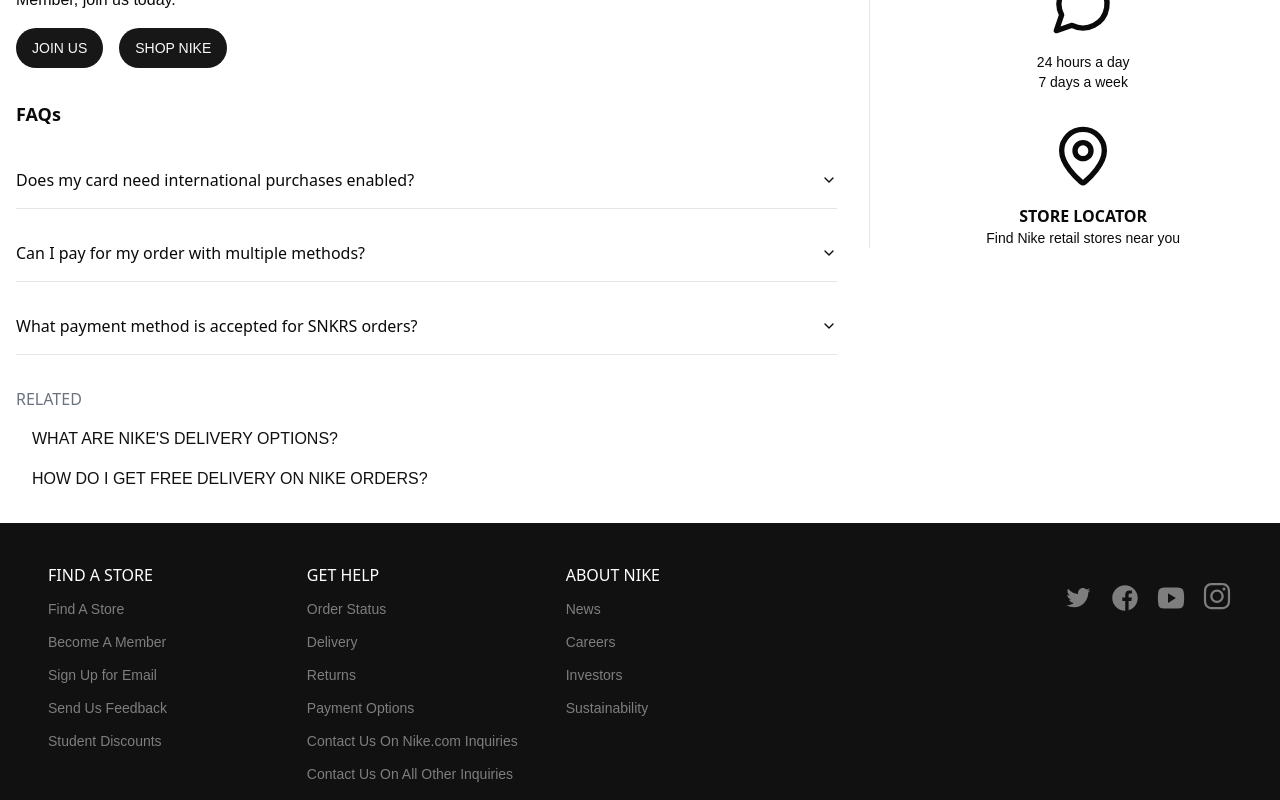
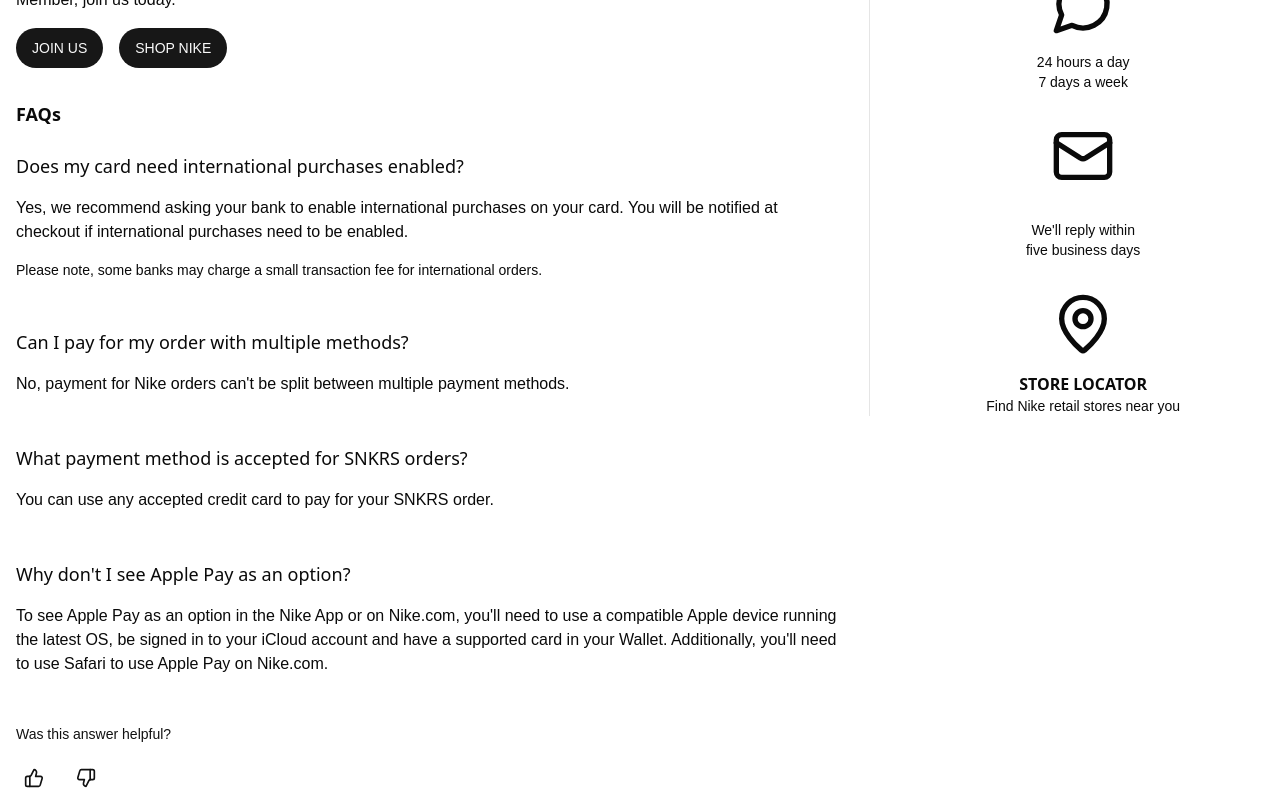
Before and after one commit to Zain-Ul-Abideen00/UIUX-Hackathon---Nextjs-Design-Jam-2024, a Next.js app: page /help in a window 1280 px wide. Shown: the part 600-1400 px from the top of the page. Built offline with nearby package versions, Linux system fonts and the light colour scheme.

Commit message:
updated help page

```diff
--- a/src/app/help/page.tsx
+++ b/src/app/help/page.tsx
@@ -1,5 +1,6 @@
 import ContactInfo from "@/components/help/Contact-Info"
 import FAQSection from "@/components/help/Faq-Section"
+import FeedbackSection from "@/components/help/feedback-section"
 import HelpHeader from "@/components/help/Help-Header"
 import PaymentInfo from "@/components/help/Payment-Info"
 import RelatedLinks from "@/components/help/Related-Links"
@@ -7,7 +8,7 @@ import SearchBar from "@/components/help/Search-Bar"
 
 export default function HelpPage() {
   return (
-    <div className="min-h-screen bg-white">
+    <div className="min-h-screen max-w-[1440px] mx-auto bg-white">
       <div className="container mx-auto px-4 py-8">
         <div className="space-y-8">
           <HelpHeader />
@@ -17,6 +18,7 @@ export default function HelpPage() {
             <div className="lg:col-span-2">
               <PaymentInfo />
               <FAQSection />
+              <FeedbackSection />
               <RelatedLinks />
             </div>
             <div className="lg:col-span-1">
--- a/src/components/help/Contact-Info.tsx
+++ b/src/components/help/Contact-Info.tsx
@@ -1,4 +1,4 @@
-import { Phone, MessageCircle, MapPin } from "lucide-react"
+import { Phone, MessageCircle, MapPin, Mail } from "lucide-react"
 
 export default function ContactInfo() {
   return (
@@ -31,6 +31,19 @@ export default function ContactInfo() {
           </div>
         </div>
 
+        {/* Email Support */}
+        <div className="text-center">
+          <div className="flex justify-center mb-4">
+            <div className="flex justify-center mb-4">
+              <Mail className="h-16 w-16" />
+            </div>
+          </div>
+          <div className="text-sm">
+            <p>We&apos;ll reply within</p>
+            <p>five business days</p>
+          </div>
+        </div>
+
         {/* Store Locator */}
         <div className="text-center">
           <div className="flex justify-center mb-4">
@@ -41,5 +54,5 @@ export default function ContactInfo() {
         </div>
       </div>
     </div>
-  )
+  );
 }
--- a/src/components/help/Faq-Section.tsx
+++ b/src/components/help/Faq-Section.tsx
@@ -1,6 +1,94 @@
-import { Accordion, AccordionContent, AccordionItem, AccordionTrigger } from "@/components/ui/accordion"
+"use client";
+import {
+  Accordion,
+  AccordionContent,
+  AccordionItem,
+  AccordionTrigger,
+} from "@/components/ui/accordion";
+import { useEffect, useState } from "react";
 
 export default function FAQSection() {
+  const [isLargeScreen, setIsLargeScreen] = useState(false);
+
+  useEffect(() => {
+    const checkScreenSize = () => {
+      setIsLargeScreen(window.innerWidth >= 1024);
+    };
+
+    // Initial check
+    checkScreenSize();
+
+    // Add event listener
+    window.addEventListener("resize", checkScreenSize);
+
+    // Cleanup
+    return () => window.removeEventListener("resize", checkScreenSize);
+  }, []);
+
+  if (isLargeScreen) {
+    return (
+      <div className="space-y-6 mt-8">
+        <h2 className="text-lg font-semibold">FAQs</h2>
+
+        <div className="space-y-12">
+          {/* First FAQ Item */}
+          <div className="space-y-4">
+            <h3 className="text-lg font-medium">
+              Does my card need international purchases enabled?
+            </h3>
+            <div className="space-y-4">
+              <p>
+                Yes, we recommend asking your bank to enable international
+                purchases on your card. You will be notified at checkout if
+                international purchases need to be enabled.
+              </p>
+              <p className="text-sm">
+                Please note, some banks may charge a small transaction fee for
+                international orders.
+              </p>
+            </div>
+          </div>
+
+          {/* Second FAQ Item */}
+          <div className="space-y-4">
+            <h3 className="text-lg font-medium">
+              Can I pay for my order with multiple methods?
+            </h3>
+            <p>
+              No, payment for Nike orders can&apos;t be split between multiple
+              payment methods.
+            </p>
+          </div>
+
+          {/* Third FAQ Item */}
+          <div className="space-y-4">
+            <h3 className="text-lg font-medium">
+              What payment method is accepted for SNKRS orders?
+            </h3>
+            <p>
+              You can use any accepted credit card to pay for your SNKRS order.
+            </p>
+          </div>
+
+          {/* Fourth FAQ Item */}
+          <div className="space-y-4">
+            <h3 className="text-lg font-medium">
+              Why don&apos;t I see Apple Pay as an option?
+            </h3>
+            <p>
+              To see Apple Pay as an option in the Nike App or on Nike.com,
+              you&apos;ll need to use a compatible Apple device running the
+              latest OS, be signed in to your iCloud account and have a
+              supported card in your Wallet. Additionally, you&apos;ll need to
+              use Safari to use Apple Pay on Nike.com.
+            </p>
+          </div>
+        </div>
+      </div>
+    );
+  }
+
+  // Mobile and Tablet View
   return (
     <div className="space-y-6 mt-8">
       <h2 className="text-lg font-semibold">FAQs</h2>
@@ -39,6 +127,19 @@ export default function FAQSection() {
             You can use any accepted credit card to pay for your SNKRS order.
           </AccordionContent>
         </AccordionItem>
+
+        <AccordionItem value="item-4">
+          <AccordionTrigger className="text-left">
+            Why don&apos;t I see Apple Pay as an option?
+          </AccordionTrigger>
+          <AccordionContent>
+            To see Apple Pay as an option in the Nike App or on Nike.com,
+            you&apos;ll need to use a compatible Apple device running the latest
+            OS, be signed in to your iCloud account and have a supported card in
+            your Wallet. Additionally, you&apos;ll need to use Safari to use
+            Apple Pay on Nike.com.
+          </AccordionContent>
+        </AccordionItem>
       </Accordion>
     </div>
   );
--- a/src/components/help/Search-Bar.tsx
+++ b/src/components/help/Search-Bar.tsx
@@ -3,7 +3,7 @@ import { Input } from "@/components/ui/input"
 
 export default function SearchBar() {
   return (
-    <div className="relative">
+    <div className="relative min-w-[300px] mx-auto">
       <Input
         placeholder="What can we help you with?"
         className="pl-3 h-14 rounded-lg border-gray-400"
--- /dev/null
+++ b/src/components/help/feedback-section.tsx
@@ -0,0 +1,43 @@
+"use client"
+import { ThumbsUp, ThumbsDown } from "lucide-react"
+import { useState } from "react"
+
+export default function FeedbackSection() {
+  const [feedback, setFeedback] = useState<'up' | 'down' | null>(null)
+
+  return (
+    <div className="space-y-4 mt-12 mb-8">
+      <p className="text-[#111111] text-sm">Was this answer helpful?</p>
+
+      <div className="flex gap-4">
+        <button
+          onClick={() => setFeedback('up')}
+          className={`p-2 rounded-full hover:bg-gray-100 transition-colors ${
+            feedback === 'up' ? 'bg-gray-100' : ''
+          }`}
+          aria-label="Yes, this was helpful"
+        >
+          <ThumbsUp
+            className="w-5 h-5"
+            fill={feedback === 'up' ? '#111111' : 'none'}
+            stroke={feedback === 'up' ? 'none' : '#111111'}
+          />
+        </button>
+
+        <button
+          onClick={() => setFeedback('down')}
+          className={`p-2 rounded-full hover:bg-gray-100 transition-colors ${
+            feedback === 'down' ? 'bg-gray-100' : ''
+          }`}
+          aria-label="No, this wasn't helpful"
+        >
+          <ThumbsDown
+            className="w-5 h-5"
+            fill={feedback === 'down' ? '#111111' : 'none'}
+            stroke={feedback === 'down' ? 'none' : '#111111'}
+          />
+        </button>
+      </div>
+    </div>
+  )
+}
```
